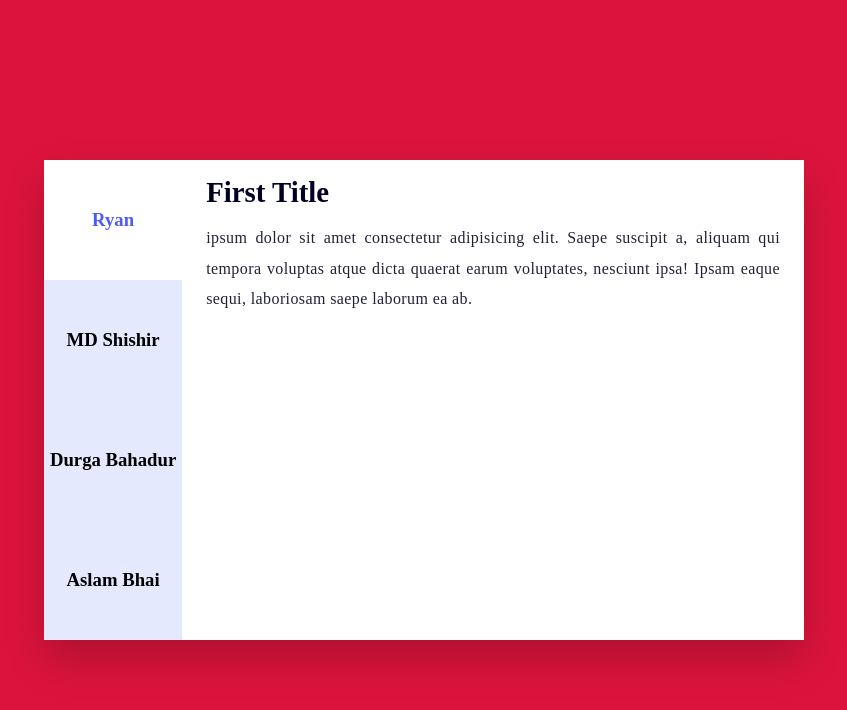
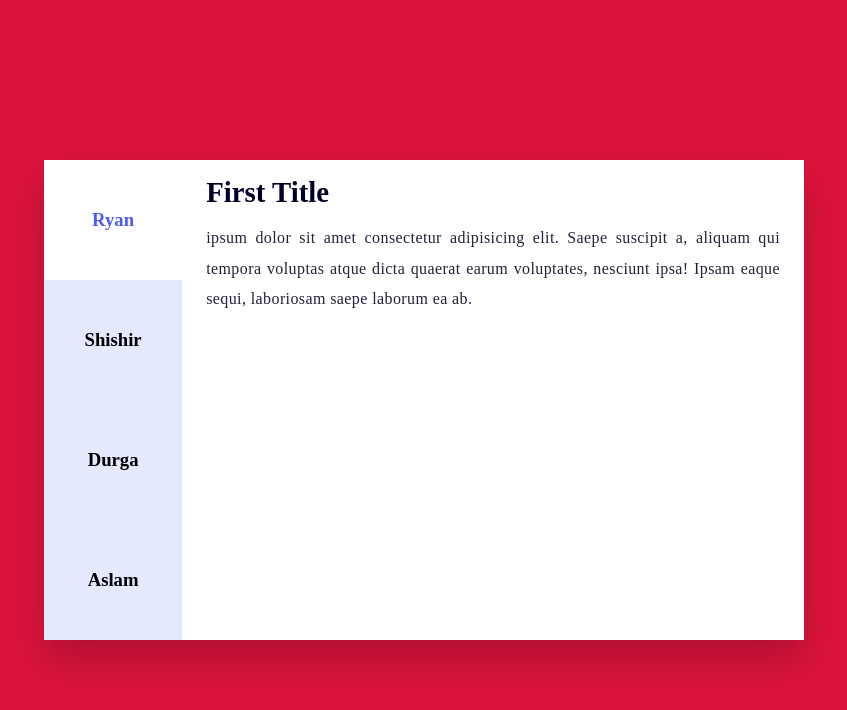
Before and after one commit to ryanikx06121993/sidtab-indicator, a plain HTML site: page index.html in a window 1280 px wide. Shown: the whole page, without its empty margins (216-1063 px from the left). Drawn offline with Linux system fonts and the light colour scheme.

Commit message:
Remove Exist Name

```diff
--- a/index.html
+++ b/index.html
@@ -16,9 +16,9 @@
       <!-- container -->
       <div class="tabs">
         <h3 class="active">Ryan</h3>
-        <h3>MD Shishir</h3>
-        <h3>Durga Bahadur</h3>
-        <h3>Aslam Bhai</h3>
+        <h3>Shishir</h3>
+        <h3>Durga</h3>
+        <h3>Aslam</h3>
       </div>
       <div class="tab-content">
         <!-- first -->
```
